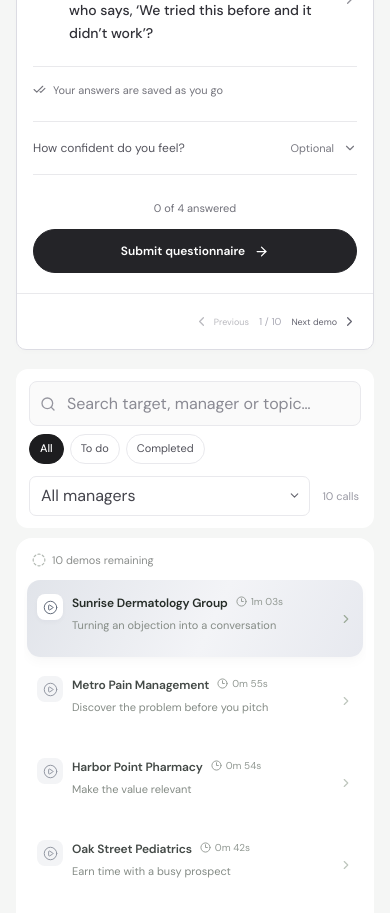
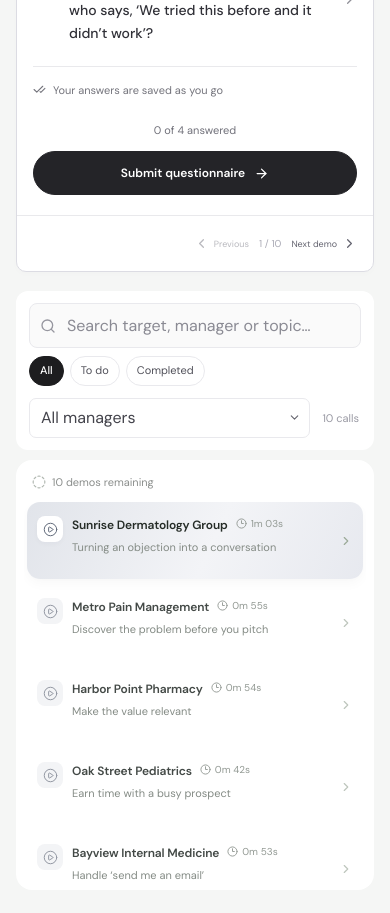
Before and after one commit to adnangodance/calls, a React (Vite) app: page / in a window 390 px wide. Shown: the part 1660-2573 px from the top of the page. Built offline with nearby package versions, Linux system fonts and the light colour scheme.

Commit message:
Remove the optional confidence section from questionnaires

```diff
--- a/src/App.tsx
+++ b/src/App.tsx
@@ -468,10 +468,6 @@ export default function App() {
                   </QuestionnaireTask>
                 </div>
                 <p className="questionnaire-save-note"><CheckCheck size={13} />{saveError ? 'Available for this session' : 'Your answers are saved as you go'}</p>
-                <details className="confidence-details" key={`confidence-${activeId}`}>
-                  <summary>How confident do you feel?<span>Optional<ChevronDown size={14} /></span></summary>
-                  <section className="confidence-section"><div><strong>How confident would you feel handling this call?</strong><span>Just for you · Not scored</span></div><div className="confidence-options">{[1, 2, 3, 4, 5].map(value => <button type="button" key={value} aria-label={`Confidence ${value} of 5`} aria-pressed={current.confidence === value} className={current.confidence === value ? 'selected' : ''} onClick={() => update(activeId, { confidence: value })}>{value}</button>)}</div><div className="confidence-labels"><span>Still practicing</span><span>Ready to try</span></div></section>
-                </details>
                 {formError && <p className="form-error" role="alert"><Info size={15} />{formError}</p>}
                 {(!submitted || result.passed) && <div className="quiz-actions">{submitted ? <><button type="button" className="text-button" onClick={retryQuiz}><RotateCcw size={14} />{result.score < 100 ? 'Retry missed questions' : 'Review answers again'}</button><button type="button" className="button button-dark" onClick={nextCall}>{completed === calls.length ? 'Explore the calls' : 'Continue to next demo'}</button></> : <><span>{answered === totalTasks ? 'All set. Submit when you’re ready.' : `${answered} of ${totalTasks} answered`}</span><button type="submit" className="button button-dark">Submit questionnaire<ArrowRight size={15} /></button></>}</div>}
               </form>
--- a/src/styles.css
+++ b/src/styles.css
@@ -268,20 +268,6 @@ h3 { font-size: 13px; font-weight: 550; letter-spacing: -.15px; }
 .reflection-caption { display: flex; align-items: center; justify-content: space-between; gap: 10px; margin-top: 8px; font-size: 10px; color: #777780; }
 .reflection-caption > span { display: flex; align-items: center; gap: 4px; }
 .reflection-caption > span:last-child { font-variant-numeric: tabular-nums; }
-.confidence-details { margin-top: 24px; padding: 18px 0; border-top: 1px solid #e9e9ec; border-bottom: 1px solid #e9e9ec; }
-.confidence-details summary { display: flex; justify-content: space-between; align-items: center; gap: 12px; cursor: pointer; list-style: none; font-size: 12px; color: #55555e; }
-.confidence-details summary::-webkit-details-marker { display: none; }
-.confidence-details summary > span { display: flex; gap: 9px; align-items: center; font-size: 11px; color: #787880; }
-.confidence-details[open] summary svg { transform: rotate(180deg); }
-.confidence-section { display: grid; grid-template-columns: 1fr auto; align-items: center; gap: 9px 20px; padding: 20px 0 3px; }
-.confidence-section > div:first-child { display: flex; flex-direction: column; gap: 6px; grid-row: span 2; }
-.confidence-section strong { font-size: 12px; font-weight: 400; color: #55555f; line-height: 1.6; }
-.confidence-section > div:first-child span { font-size: 10px; color: #787880; }
-.confidence-options { display: flex; gap: 6px; }
-.confidence-options button { width: 34px; height: 34px; display: grid; place-items: center; border: 1px solid #dedee4; color: #65656f; border-radius: 999px; font-size: 12px; }
-.confidence-options button:hover { border-color: #aaaab3; background: #f5f5f6; }
-.confidence-options .selected { background: #414149; color: #fff; border-color: #414149; }
-.confidence-labels { display: flex; justify-content: space-between; font-size: 9px; color: #777780; }
 .quiz-actions { display: flex; align-items: center; justify-content: space-between; gap: 16px; margin-top: 24px; }
 .quiz-actions > span { color: #71717a; font-size: 11px; line-height: 1.7; }
 .quiz-actions .text-button { color: #5c5c66; font-size: 11px; }
@@ -402,10 +388,6 @@ h3 { font-size: 13px; font-weight: 550; letter-spacing: -.15px; }
   .answer-option { padding: 12px; gap: 10px; }
   .reflection-caption { flex-wrap: wrap; gap: 6px; }
   .reflection-section textarea { font-size: 16px; }
-  .confidence-section { grid-template-columns: 1fr; justify-items: start; gap: 12px; }
-  .confidence-section > div:first-child { grid-row: auto; }
-  .confidence-options button { width: 42px; height: 42px; }
-  .confidence-labels { width: 234px; }
   .quiz-actions { flex-direction: column; align-items: stretch; gap: 12px; }
   .quiz-actions > span { text-align: center; }
   .quiz-actions .button { min-height: 44px; }
```
Also changed, not shown: 1 other file (tests, documents, lock files or other folders).
